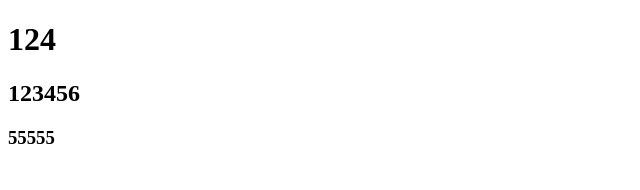
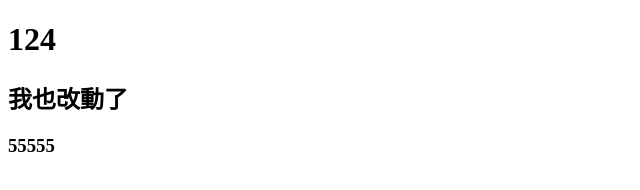
Before and after one commit to skymin125125/test1, a plain HTML site: page index.html in a window 1280 px wide. Shown: the whole page, without its empty margins (0-640 px from the left). Drawn offline with Linux system fonts and the light colour scheme.

Commit message:
船長修改第二行

```diff
--- a/index.html
+++ b/index.html
@@ -7,7 +7,7 @@
 </head>
 <body>
   <h1>124</h1>
-  <h2>123456</h2>
+  <h2>我也改動了</h2>
   <h3>55555</h3>
 </body>
 </html>
```
